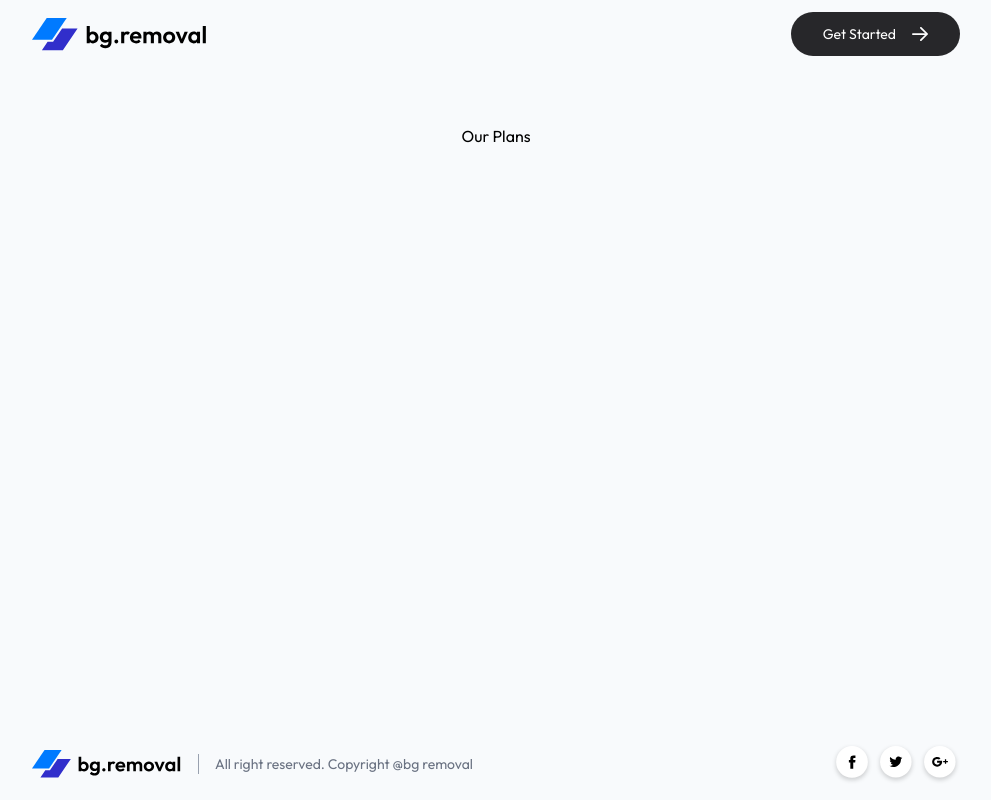
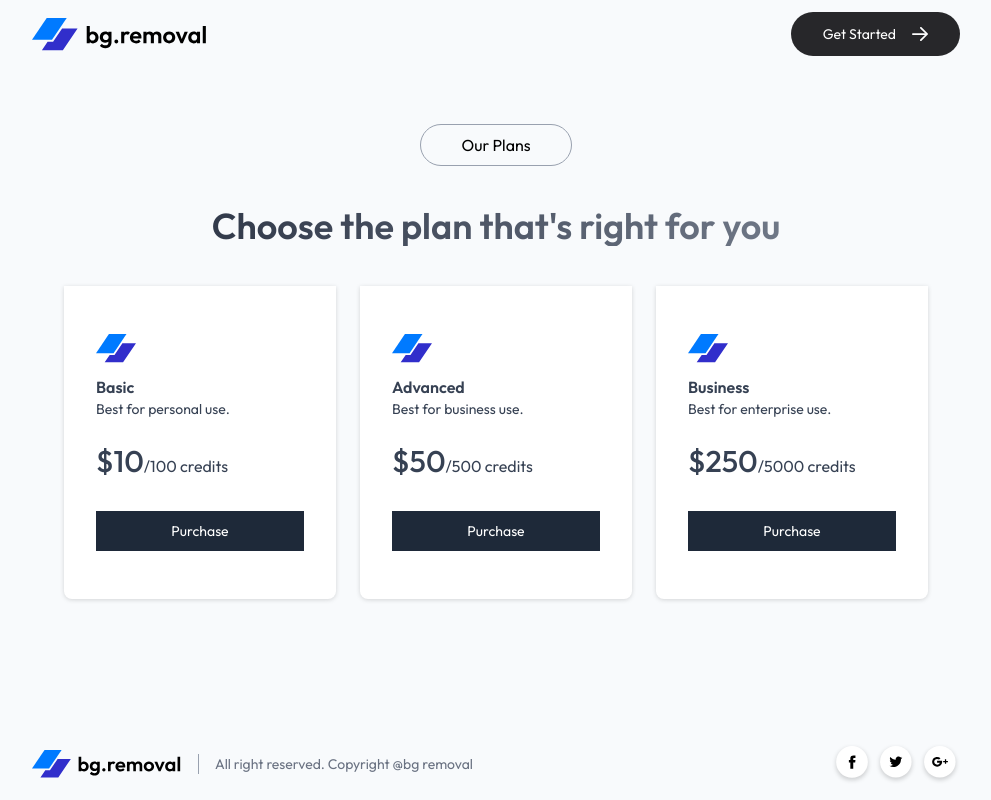
Before and after one commit to dhirucha/bg-removal, a React app in the folder client/: page /buy in a window 1280 px wide. Shown: the whole page, without its empty margins (144-1135 px from the left). Built offline with nearby package versions, Linux system fonts and the light colour scheme; the HTML template or start-up script is replaced by a standard one.

Commit message:
add @clerk/clerk-react dependency; update BuyCredit page with plans display and styling

```diff
--- a/client/package.json
+++ b/client/package.json
@@ -10,6 +10,7 @@
     "preview": "vite preview"
   },
   "dependencies": {
+    "@clerk/clerk-react": "^5.23.0",
     "@tailwindcss/vite": "^4.0.6",
     "react": "^19.0.0",
     "react-dom": "^19.0.0",
--- a/client/src/pages/BuyCredit.jsx
+++ b/client/src/pages/BuyCredit.jsx
@@ -1,10 +1,24 @@
 import React from 'react'
+import { assets, plans } from '../assets/assets'
 
 const BuyCredit = () => {
   return (
     <div className='min-h-[78vh] text-center pt-14 mb-10'>
-      <button>Our Plans</button>
-      <h1></h1>
+      <button className='border border-gray-400 px-10 py-2 rounded-full mb-6'>Our Plans</button>
+      <h1 className='text-center text-2xl md:text-3xl lg:text-4xl mt-4 font-semibold bg-gradient-to-r from-gray-900 to-gray-400 bg-clip-text text-transparent mb-6 sm:mb-10'>Choose the plan that's right for you</h1>
+      <div className='flex flex-wrap justify-center gap-6 text-left'>
+        {plans.map((item, index) => (
+          <div className='bg-white drop-shadow-sm rounded-b-lg py-12 px-8 text-gray-700 hover:scale-105 transition-all duration-500' key={index}>
+            <img width={40} src={assets.logo_icon} alt="" />
+            <p className='mt-3 font-semibold'>{item.id}</p>
+            <p className='text-sm'>{item.desc}</p>
+            <p className='mt-6'>
+              <span className='text-3xl font-medium'>${item.price}</span>/{item.credits} credits
+            </p>
+            <button className='w-full bg-gray-800 text-white mt-8 text-sm rounde-md py-2.5 min-w-52 cursor-pointer'>Purchase</button>
+          </div>
+        ))}
+      </div>
 
     </div>
   )
```
Also changed, not shown: 1 other file (tests, documents, lock files or other folders).
